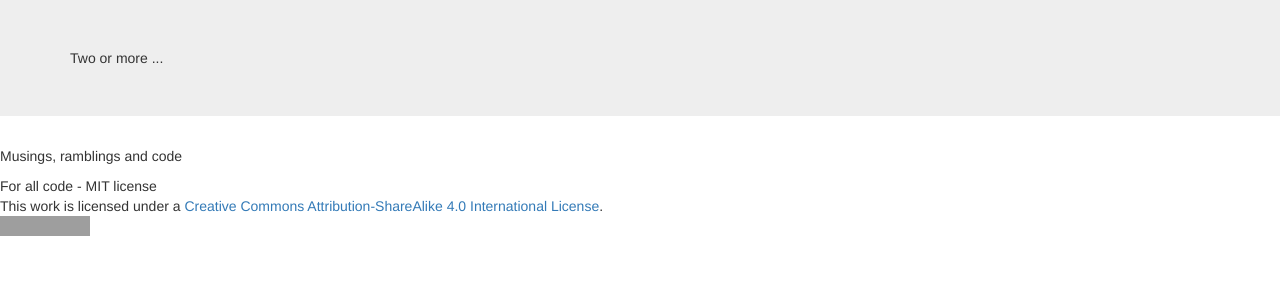
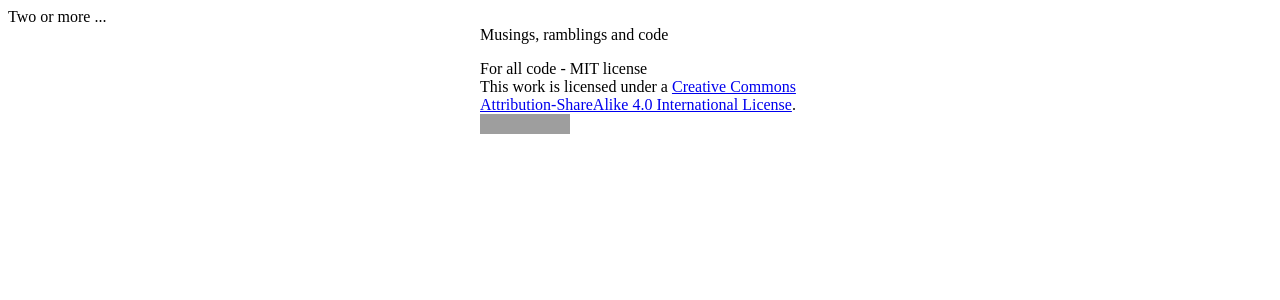
Before and after one commit to MiyamotoAkira/website, a Jekyll site: the page built from index.html, in a window 1280 px wide. Shown: the top 300 px of the page. Built offline with Jekyll 4.4.1, drawn with Linux system fonts in a browser that asks for light colours; grey boxes are pictures that could not be loaded.

Commit message:
Elimiated bootstrap, added a new maintheme style. Changed the index page.

```diff
--- a/_layouts/master.html
+++ b/_layouts/master.html
@@ -1,23 +1,18 @@
 <html>
   <head>
 	<title>Two or more - {{ page.title }}</title>
-	<link rel="stylesheet" href="/stylesheets/vendor/bootstrap/bootstrap.min.css"></link>
-	<link rel="stylesheet" href="/stylesheets/master.css"</link>
+	<link rel="stylesheet" href="/stylesheets/maintheme.css"</link>
   </head>
   <body>
-	<div class="jumbotron">
-	  <div class="container">
+	<div class="title">
 		Two or more ...
-	  </div>
 	</div>
 	{{ content }}
-	<div class="license">
+	<div class="centered license">
 	  This work is licensed under a <a rel="license" href="http://creativecommons.org/licenses/by-sa/4.0/">Creative Commons Attribution-ShareAlike 4.0 International License</a>.<br />
 	  <a rel="license" href="http://creativecommons.org/licenses/by-sa/4.0/"><img alt="Creative Commons License" style="border-width:0" src="https://i.creativecommons.org/l/by-sa/4.0/88x31.png" /></a>
 	</div>
 	<div class="scripts">
-	  <script src="/scripts/vendor/jquery/jquery-2.1.4.min.js"></script>
-	  <script src="/scripts/vendor/bootstrap/bootstrap.min.js"></script>
 	</div>
   </body>
 </html>
--- a/index.html
+++ b/index.html
@@ -3,19 +3,18 @@ layout: master
 title: Main
 ---
 
-<div class="posts">
+<div class="centered posts">
   Musings, ramblings and code
   <ul>
 	{% for post in site.posts %}
 	<li>
 	  <a href="{{ post.url }}">{{ post.title }}</a>
-	  {{ post.excerpt }}
 	</li>
 	{% endfor %}
   </ul>
 </div>
 
-<div class="licenses">
+<div class="centered licenses">
   <div>
 	For all code - MIT license
   </div>
--- /dev/null
+++ b/stylesheets/maintheme.css
@@ -0,0 +1,5 @@
+.centered {
+	margin-left: auto;
+	margin-right: auto;
+	width: 20em;
+}
```
Also changed, not shown: _drafts/10-times-programmer.md (+6 -0 lines), stylesheets/master.css (deleted).
